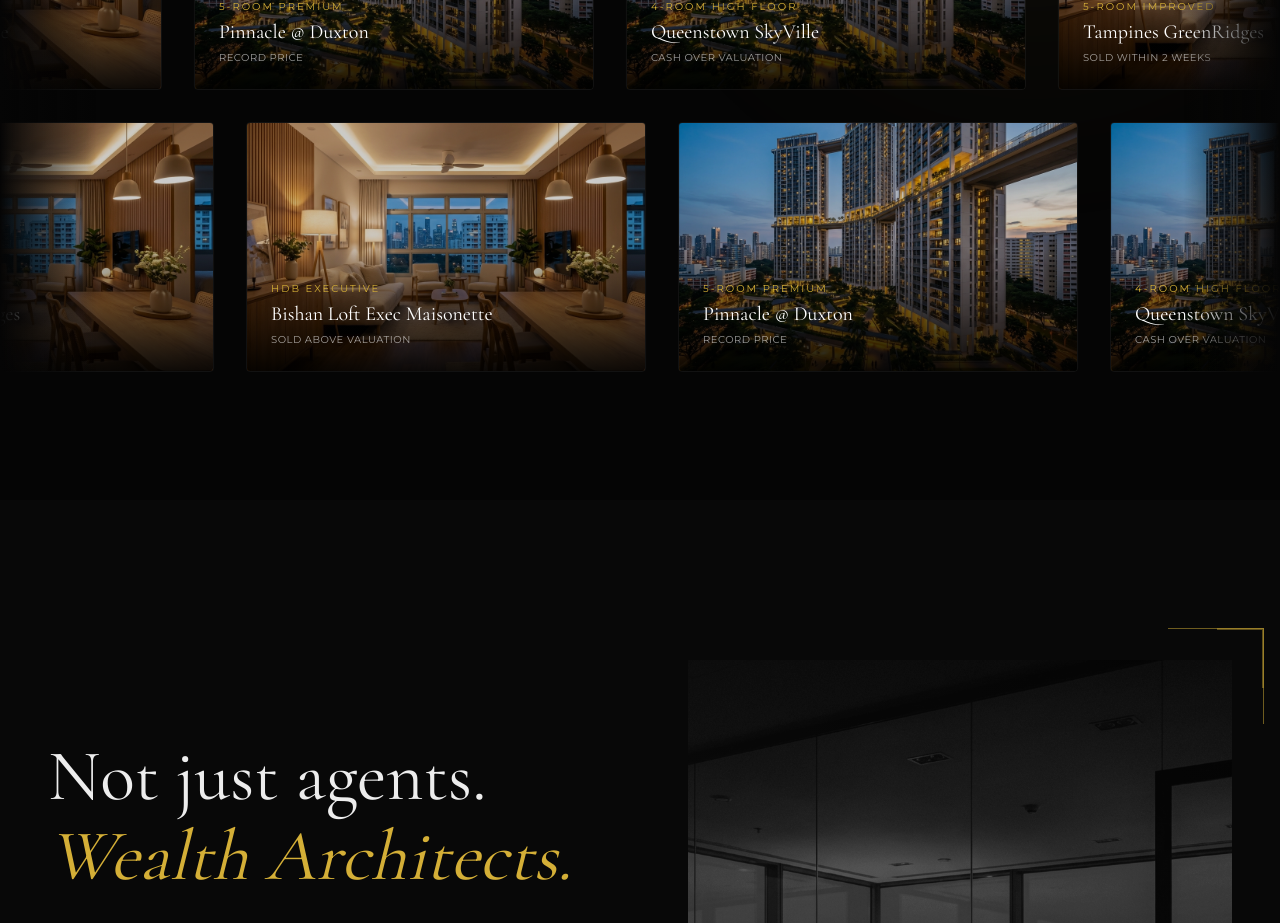
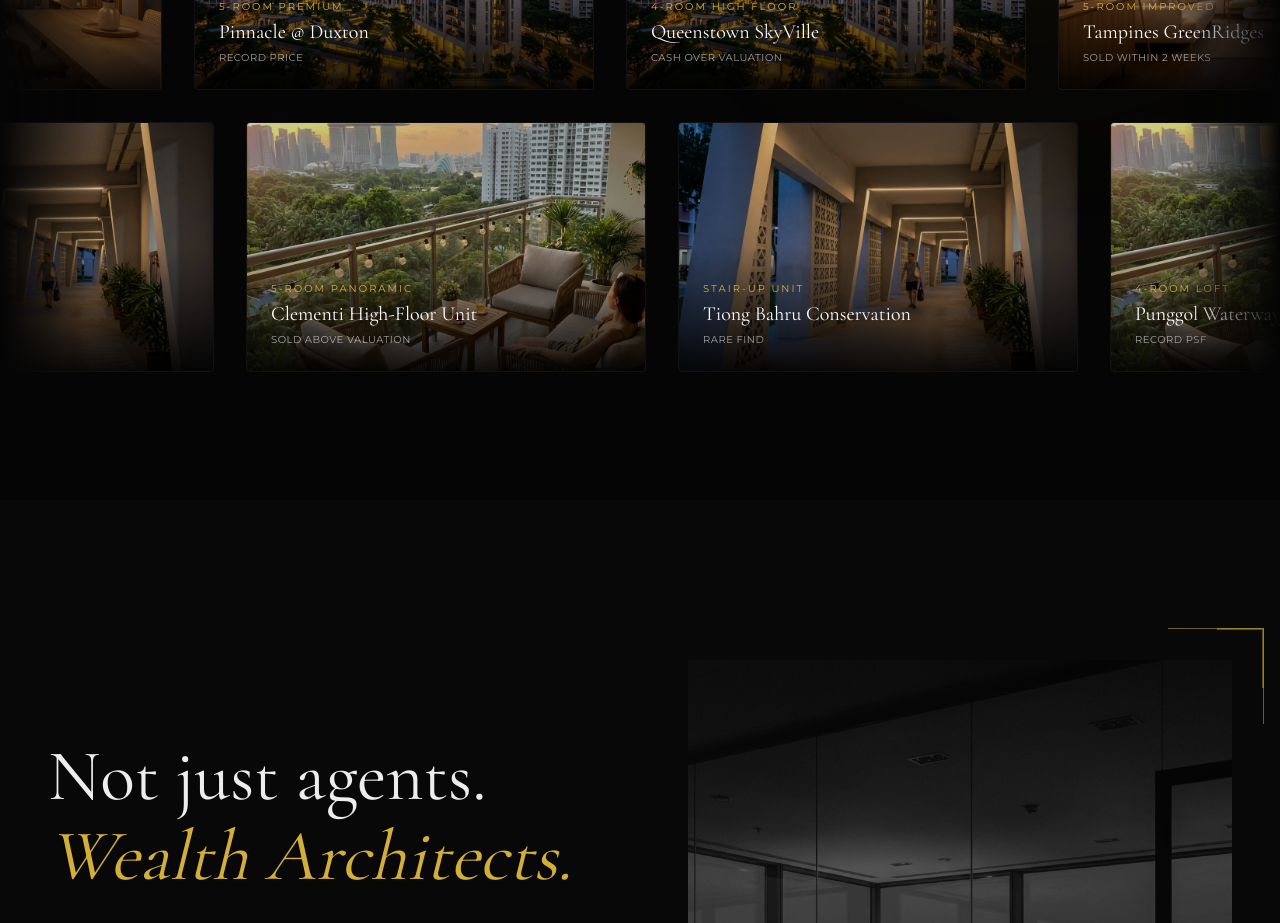
Before and after one commit to usama-1998/Leng-and-Albert-Property, a Next.js app: page / in a window 1280 px wide. Shown: the part 2520-3443 px from the top of the page. Built offline with nearby package versions, Linux system fonts and the light colour scheme.

Commit message:
Diversify track record images for row 2

```diff
--- a/components/portfolio.tsx
+++ b/components/portfolio.tsx
@@ -34,8 +34,40 @@ const portfolioItems = [
     },
 ];
 
+const portfolioItemsRow2 = [
+    {
+        id: 5,
+        title: "Clementi High-Floor Unit",
+        category: "5-Room Panoramic",
+        price: "Sold above valuation",
+        image: "/track-record-3.png",
+    },
+    {
+        id: 6,
+        title: "Tiong Bahru Conservation",
+        category: "Stair-Up Unit",
+        price: "Rare Find",
+        image: "/track-record-4.png",
+    },
+    {
+        id: 7,
+        title: "Punggol Waterway Terrace",
+        category: "4-Room Loft",
+        price: "Record psf",
+        image: "/track-record-3.png", // Reusing styling
+    },
+    {
+        id: 8,
+        title: "Dawson SkyTerrace",
+        category: "Premium Apartment",
+        price: "Sold in 1 viewing",
+        image: "/track-record-4.png", // Reusing styling
+    },
+];
+
 // Quadruple items to ensure seamless "1 set" shift logic works perfectly on all screen sizes
 const trackRecordItems = [...portfolioItems, ...portfolioItems, ...portfolioItems, ...portfolioItems];
+const trackRecordItems2 = [...portfolioItemsRow2, ...portfolioItemsRow2, ...portfolioItemsRow2, ...portfolioItemsRow2];
 
 const MarqueeRow = ({ items, direction = "left", speed = 40 }: { items: typeof portfolioItems, direction?: "left" | "right", speed?: number }) => {
     return (
@@ -107,7 +139,7 @@ export default function Portfolio() {
                 <MarqueeRow items={trackRecordItems} direction="left" speed={50} />
 
                 {/* Row 2 - Right */}
-                <MarqueeRow items={trackRecordItems} direction="right" speed={50} />
+                <MarqueeRow items={trackRecordItems2} direction="right" speed={50} />
             </div>
         </section>
     );
```
Also changed, not shown: public/track-record-3.png (added), public/track-record-4.png (added).
